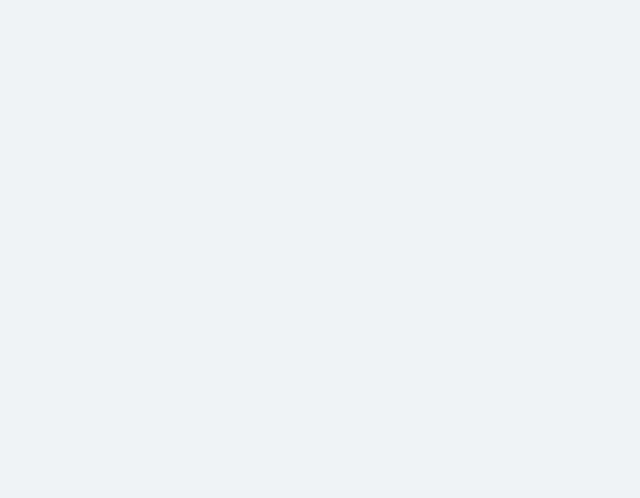
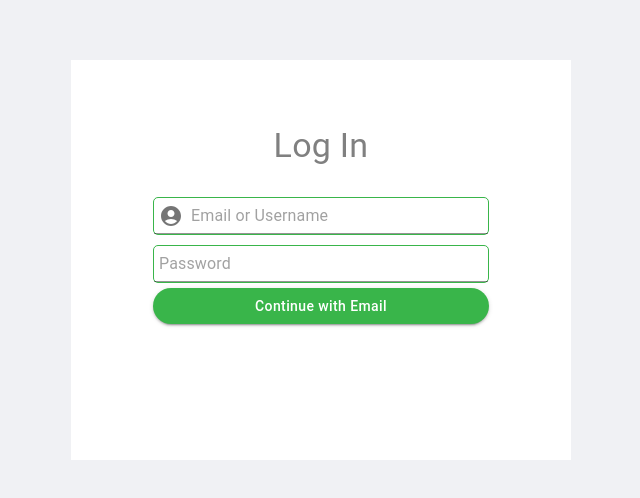
Before and after one commit to katfloyd95/upwork-clone-react, a React (Create React App) app: page / in a window 1280 px wide. Before the commit this address had no page. Shown: the part 140-638 px from the top of the page, without its empty margins (319-959 px from the left). Built offline with nearby package versions, Linux system fonts and the light colour scheme.

Commit message:
refactor code format

```diff
--- a/src/App.js
+++ b/src/App.js
@@ -1,21 +1,20 @@
-import { useState } from 'react';
-import './index.css';
-import { Routes, Route, Link } from 'react-router-dom';
-import JobBoard from './Components/JobBoard';
-import JobDetail from './Components/JobDetail';
-import Login from './Components/Login';
-import JOBS from './jobs';
+import { useState } from "react";
+import "./index.css";
+import { Routes, Route, Link } from "react-router-dom";
+import JobBoard from "./Components/JobBoard";
+import JobDetail from "./Components/JobDetail";
+import Login from "./Components/Login";
+import JOBS from "./jobs";
 
 function App() {
-
   const [allJobs, setAllJobs] = useState(JOBS);
 
   return (
     <div className="App">
       <Routes>
-        <Route path='/login' element={<Login />} />
-        <Route path='/jobs' element={<JobBoard />} />
-        <Route path='/job/:id' element={<JobDetail />} />
+        <Route path="/" element={<Login />} />
+        <Route path="/jobs" element={<JobBoard />} />
+        <Route path="/job/:id" element={<JobDetail />} />
       </Routes>
     </div>
   );
```
Also changed, not shown: src/Components/Login.js (+17 -11 lines).
